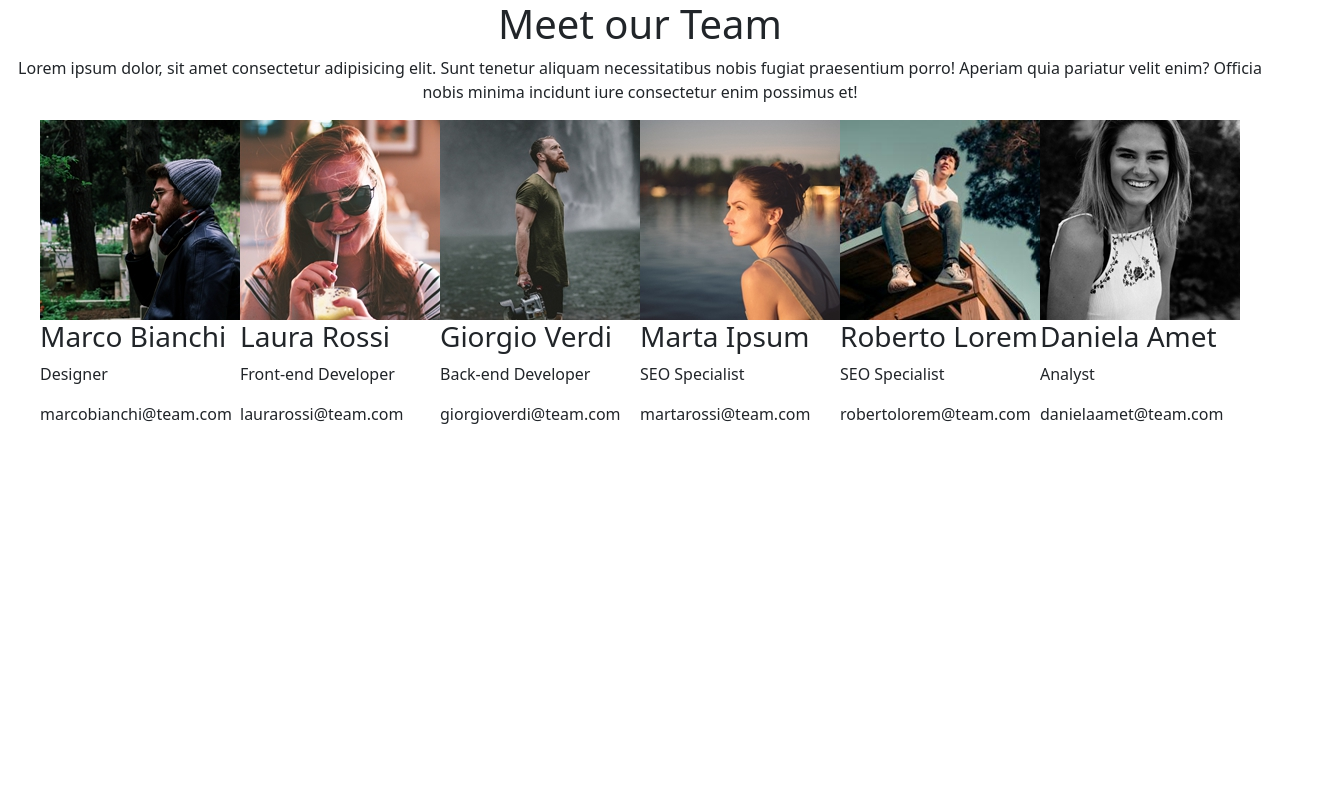
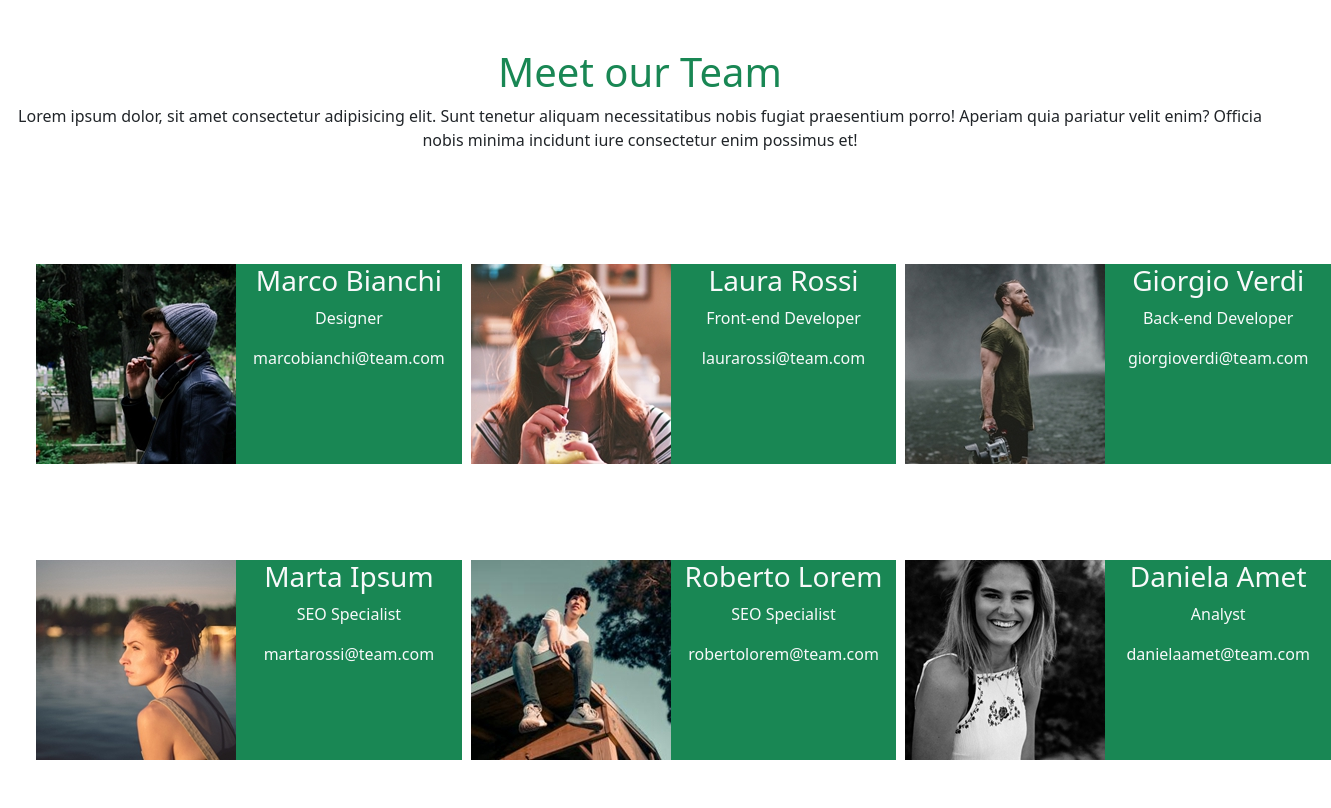
Before and after one commit to ClaudiaSgalippa/js-our-team, a plain HTML site: page index.html in a window 1280 px wide. Shown: the whole page, 1331 px wide, since content can reach past the window. Drawn offline with nearby package versions, Linux system fonts and the light colour scheme.

Commit message:
Completamento esercizio + Bonus

```diff
--- a/index.html
+++ b/index.html
@@ -7,13 +7,23 @@
     <link href="https://cdn.jsdelivr.net/npm/bootstrap@5.3.8/dist/css/bootstrap.min.css" rel="stylesheet" integrity="sha384-sRIl4kxILFvY47J16cr9ZwB07vP4J8+LH7qKQnuqkuIAvNWLzeN8tE5YBujZqJLB" crossorigin="anonymous">
 </head>
 <body>
-    <div id="intro" class="row text-center">
-        <h1>Meet our Team</h1>
-        <p>Lorem ipsum dolor, sit amet consectetur adipisicing elit. Sunt tenetur aliquam necessitatibus nobis fugiat praesentium porro! Aperiam quia pariatur velit enim? Officia nobis minima incidunt iure consectetur enim possimus et!</p>
-    </div>
-    <div id="cardContainer" class="d-flex justify-content-center">
-        <!--Inserimento da JS-->
-    </div>
+    <section>
+        <div class="row text-center my-5">
+            <div class="col-12"></div>
+            <div class="col-12">
+                <h1 class="text-success">Meet our Team</h1>
+            </div>
+            <div class="col-12">
+                <p>Lorem ipsum dolor, sit amet consectetur adipisicing elit. Sunt tenetur aliquam necessitatibus nobis fugiat praesentium porro! Aperiam quia pariatur velit enim? Officia nobis minima incidunt iure consectetur enim possimus et!</p>
+            </div>
+        </div>
+    </section>
+    <section class="d-grid row-gap-4">
+        <div id="cardContainer" class="row">
+            <!--Inserimento da JS-->
+        </div>
+    </section>
+
     <script src="script.js"></script>
 </body>
 </html>
--- a/script.js
+++ b/script.js
@@ -64,11 +64,11 @@ cardContainer.innerHTML = cards;
 //-- FUNZIONE DI CREAZIONE DI UNA NUOVA CARD--//
 
 function createNewCard(oggettoDiRiferimento) {
-  const card = `<div id="cardTeam">
-        <div id="cardImg">
+  const card = `<div id="cardTeam" class="d-flex col-md-4 p-5">
+        <div id="cardImg col-4">
             <img src="${oggettoDiRiferimento.img}" alt="${oggettoDiRiferimento.name}">
         </div>
-        <div id="cardInfo">
+        <div id="cardInfo" class="text-light text-center bg-success col-8">
             <h3>${oggettoDiRiferimento.name}</h3>
             <p>${oggettoDiRiferimento.role}</p>
             <label for="email">${oggettoDiRiferimento.email}</label>
```
